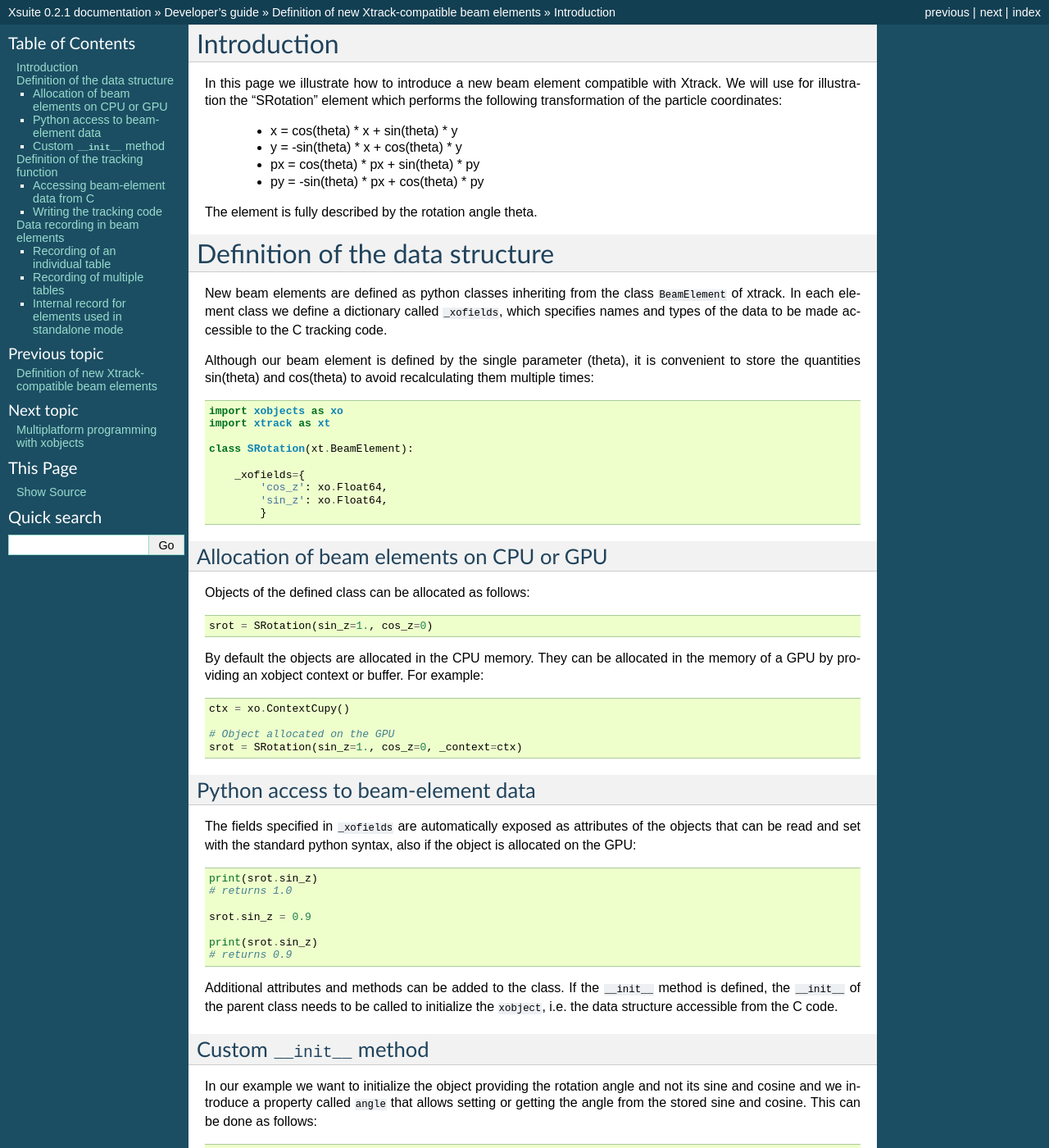
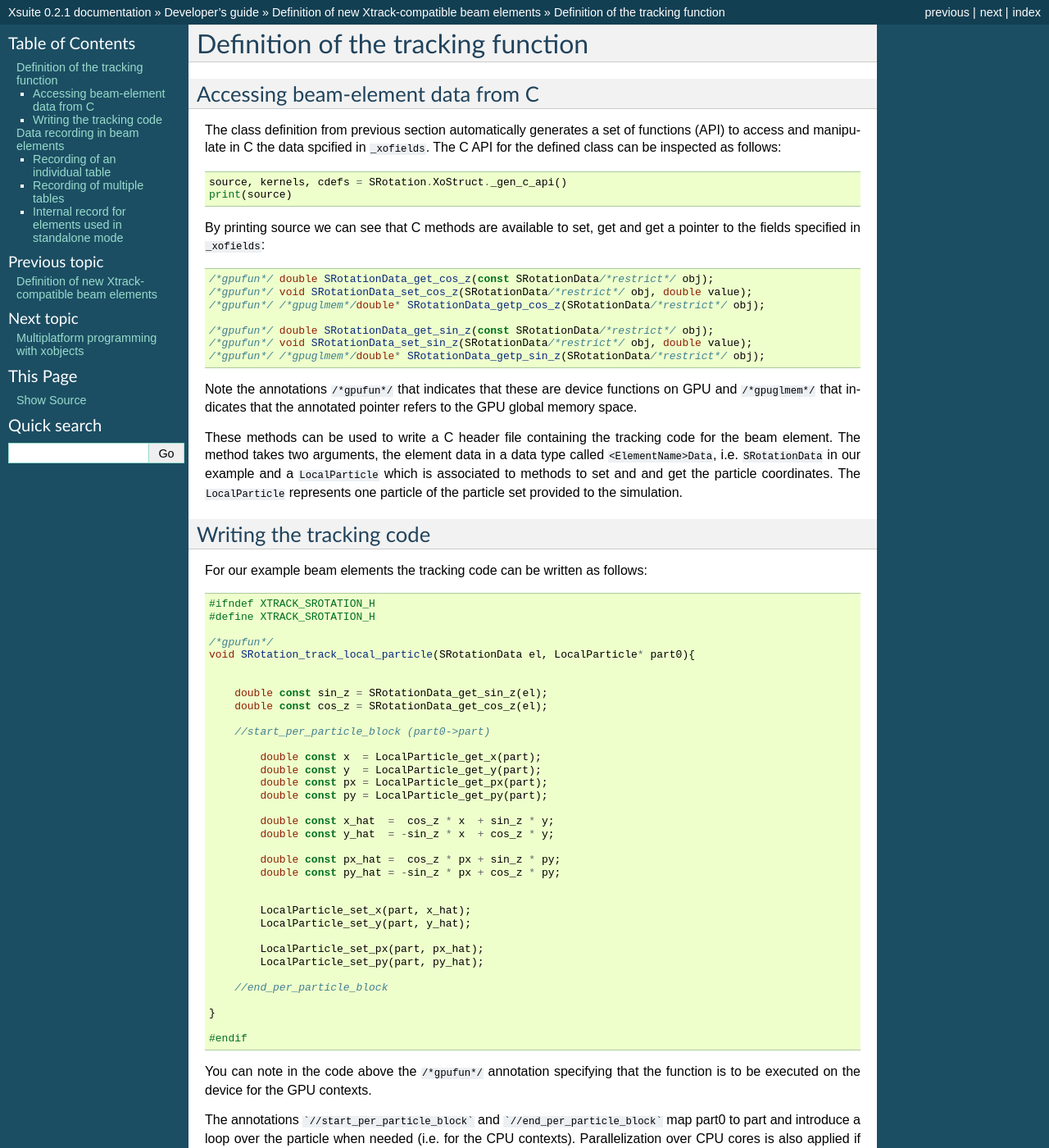
Before and after one commit to xsuite/xsuite, a Sphinx documentation site: the page built from docs/newbeamelement.rst, in a window 1280 px wide and 1400 px high. Shown: the whole window at 82% size. Built offline with Sphinx 7.4.7, drawn with Linux system fonts in a browser that asks for light colours; pages that are not in the unit, such as notebooks, are missing from menus; some of the changed text lies outside the part shown.

Commit message:
Quick push

```diff
--- a/docs/dev_guide_xtrack_beam_elements.rst
+++ b/docs/dev_guide_xtrack_beam_elements.rst
@@ -5,4 +5,5 @@
 .. toctree::
     :maxdepth: 3
 
+    dev_guide_xtbe_data_structure
     newbeamelement
--- a/docs/newbeamelement.rst
+++ b/docs/newbeamelement.rst
@@ -1,103 +1,3 @@
-Introduction
-============
-
-In this page we illustrate how to introduce a new beam element compatible with Xtrack.
-We will use for illustration the "SRotation" element which performs the following transformation of the particle coordinates:
-
- - x  =  cos(theta) * x + sin(theta) * y
- - y  = -sin(theta) * x + cos(theta) * y
- - px  =  cos(theta) * px + sin(theta) * py
- - py  = -sin(theta) * px + cos(theta) * py
-
-The element is fully described by the rotation angle theta.
-
-
-Definition of the data structure
-================================
-
-New beam elements are defined as python classes inheriting from the class ``BeamElement`` of xtrack.
-In each element class we define a dictionary called ``_xofields``, which specifies names and types of the data to be made accessible to the C tracking code.
-
-Although our beam element is defined by the single parameter (theta), it is convenient to store the quantities sin(theta) and cos(theta) to avoid recalculating them multiple times:
-
-.. code-block:: python
-
-    import xobjects as xo
-    import xtrack as xt
-
-    class SRotation(xt.BeamElement):
-
-        _xofields={
-            'cos_z': xo.Float64,
-            'sin_z': xo.Float64,
-            }
-
-Allocation of beam elements on CPU or GPU
------------------------------------------
-
-Objects of the defined class can be allocated as follows:
-
-.. code-block:: python
-
-    srot = SRotation(sin_z=1., cos_z=0)
-
-By default the objects are allocated in the CPU memory. They can be allocated in the memory of a GPU by providing an xobject context or buffer. For example:
-
-.. code-block:: python
-
-    ctx = xo.ContextCupy()
-
-    # Object allocated on the GPU
-    srot = SRotation(sin_z=1., cos_z=0, _context=ctx)
-
-Python access to beam-element data
-----------------------------------
-
-The fields specified in ``_xofields`` are automatically exposed as attributes of the objects that can be read and set with the standard python syntax, also if the object is allocated on the GPU:
-
-.. code-block:: python
-
-    print(srot.sin_z)
-    # returns 1.0
-
-    srot.sin_z = 0.9
-
-    print(srot.sin_z)
-    # returns 0.9
-
-
-Additional attributes and methods can be added to the class. If the ``__init__`` method is defined, the ``__init__`` of the parent class needs to be called to initialize the ``xobject``, i.e. the data structure accessible from the C code.
-
-Custom ``__init__`` method
---------------------------
-
-In our example we want to initialize the object providing the rotation angle and not its sine and cosine and we introduce a property called ``angle`` that allows setting or getting the angle from the stored sine and cosine. This can be done as follows:
-
-.. code-block:: python
-
-    import numpy as np
-
-    import xobjects as xo
-    import xtrack as xt
-
-    class SRotation(BeamElement):
-
-        def __init__(self, angle=0, **kwargs):
-            anglerad = angle / 180 * np.pi
-            kwargs['cos_z']=np.cos(anglerad)
-            kwargs['sin_z']=np.sin(anglerad)
-            super().__init__(**kwargs)
-
-        @property
-        def angle(self):
-            return np.arctan2(self.sin_z, self.cos_z) * (180.0 / np.pi)
-
-        @angle.setter
-        def angle(self, value):
-            anglerad = value / 180 * np.pi
-            self.cos_z = np.cos(anglerad)
-            self.sin_z = np.sin(anglerad)
-
 
 
 Definition of the tracking function
```
